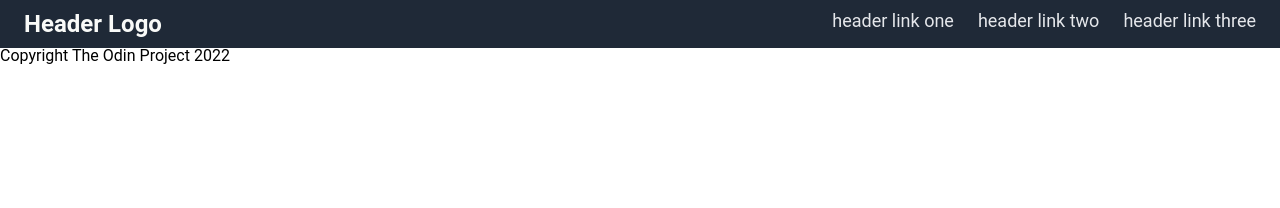
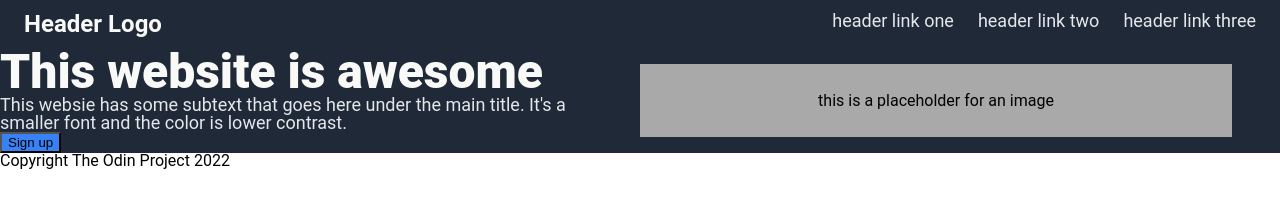
Before and after one commit to rgolds33703/odin_landing_page, a plain HTML site: page index.html in a window 1280 px wide. Drawn offline with Linux system fonts and the light colour scheme.

Commit message:
add hero section

```diff
--- a/index.html
+++ b/index.html
@@ -19,7 +19,14 @@
        </div>
    </header>
    <section class="main_content">
-       <article class="title_card"></article>
+       <article class="hero_card">
+           <div class="hero-left">
+               <div class="hero-main hero-main-text">This website is awesome</div>
+               <div class="hero-sec hero-secondary-text">This websie has some subtext that goes here under the main title. It's a smaller font and the color is lower contrast.</div>
+               <div class="hero-btn"><button>Sign up</button></div>
+           </div>
+           <div class="hero-img-placeholder">this is a placeholder for an image</div>
+       </article>
        <article class="info_card"></article>
        <article class="quote_card"></article>
        <article class="action_card"></article>
--- a/style.css
+++ b/style.css
@@ -97,3 +97,26 @@ header {
     display: flex;
     gap: 24px;
 }
+
+.hero_card {
+    background-color: var(--dark-bg-color);
+    display: flex;
+}
+
+.hero-left {
+    flex: 1;
+}
+
+.hero-img-placeholder {
+    background-color: darkgray;
+    display: flex;
+    justify-content: center;
+    align-items: center;
+    text-align: center;
+    flex: 1;
+    margin: 16px 48px;
+   }
+
+.hero-btn button {
+    background-color: var(--button-color);
+}
```
